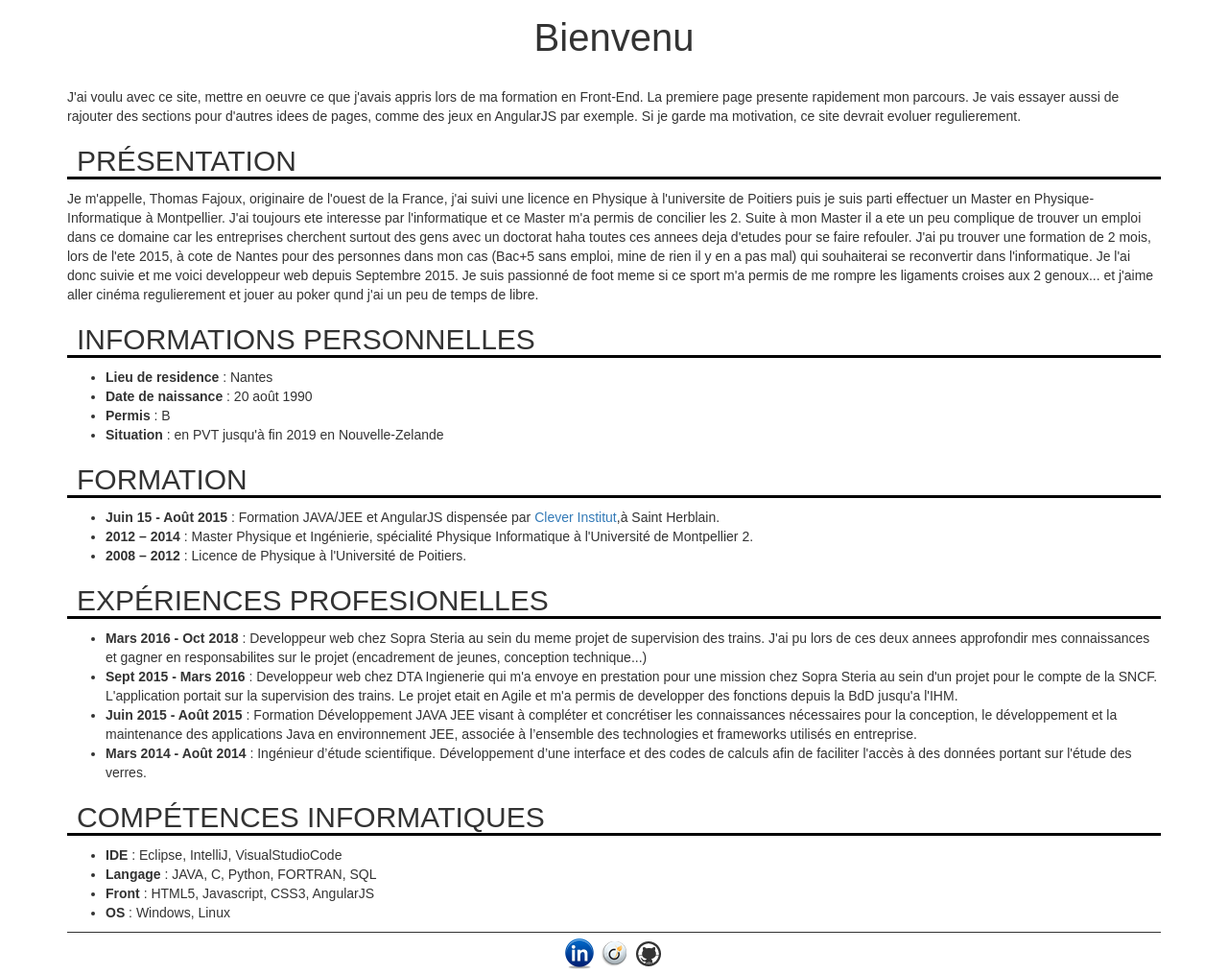
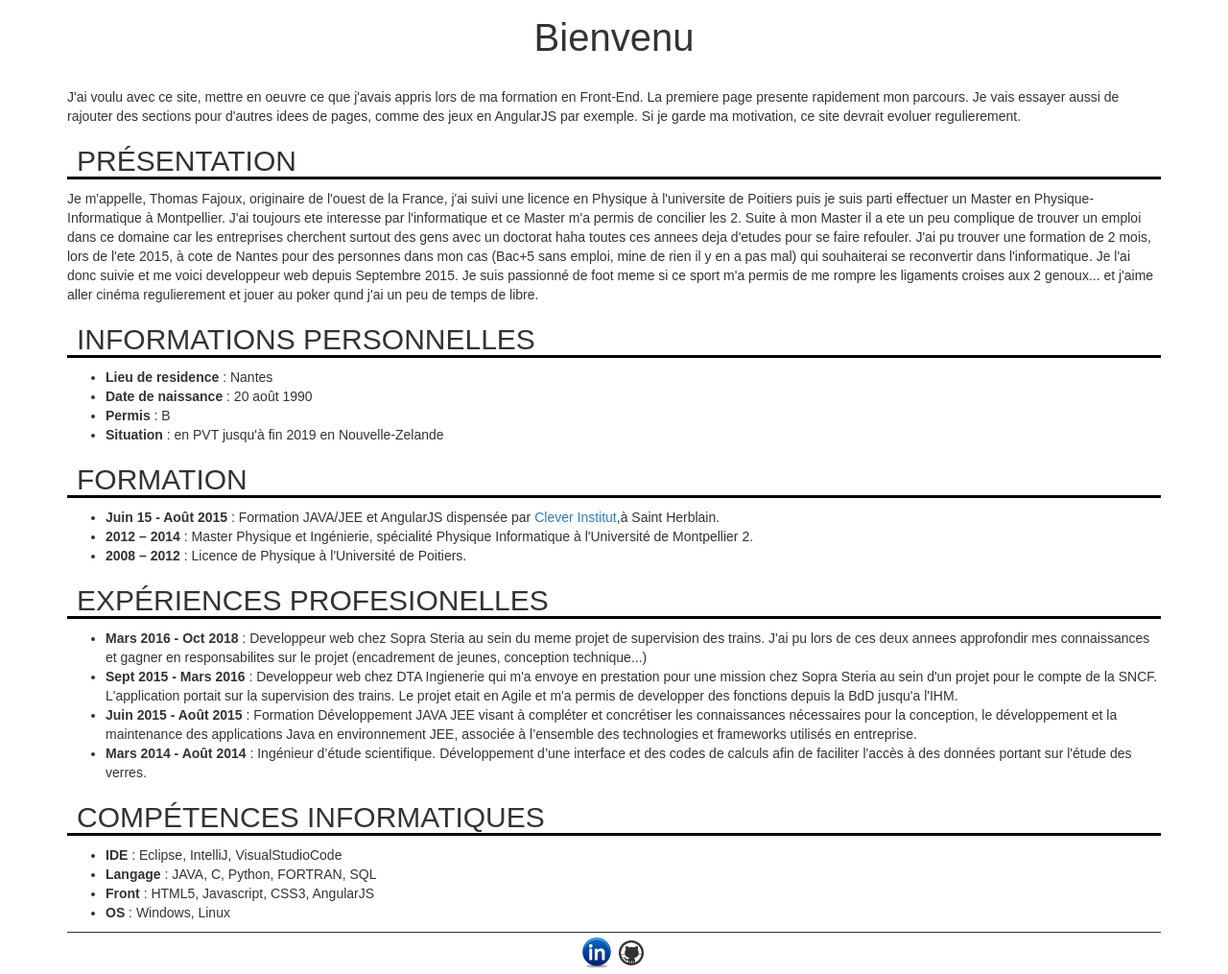
Before and after one commit to Joux17/Joux17.github.io, a website: page index.html in a window 1280 px wide. Shown: the part 53-1068 px from the top of the page at 96% size. Drawn offline with nearby package versions, Linux system fonts and the light colour scheme; some packages are replaced by stand-ins of ours; a script that the page names is missing.

Commit message:
Update cv.html

```diff
--- a/home/template/cv.html
+++ b/home/template/cv.html
@@ -61,7 +61,6 @@
     <footer class="footer-cv">
         <nav>
             <span><a href="https://fr.linkedin.com/pub/thomas-fajoux/85/390/5a5"><img src="images/linkedin.png" alt="logo linkedin"/></span>
-            <span><a href="http://fr.viadeo.com/fr/profile/thomas.fajoux"><img src="images/viadeo.png" alt="logo viadeo"/></span>
             <span><a href="https://github.com/Joux17"><img src="images/github.png" alt="logo github"/></span>
         </nav>
     </footer>
```
